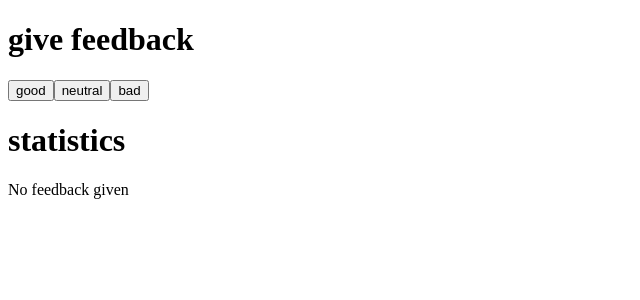
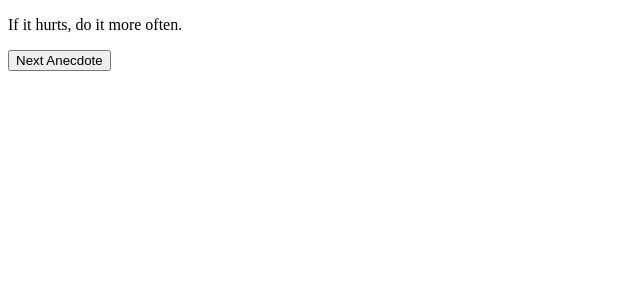
Before and after one commit to dennishemken/part1, a React (Vite) app: page / in a window 1280 px wide. Shown: the top 300 px of the page, without its empty margins (0-640 px from the left). Built offline with nearby package versions, Linux system fonts and the light colour scheme.

Commit message:
Exercise 1.12

```diff
--- a/src/App.jsx
+++ b/src/App.jsx
@@ -1,61 +1,28 @@
 import { useState } from 'react'
 
-const Button = ({ text, handleClick }) => (
-  <button onClick={handleClick}>{text}</button>
-)
+const App = () => {
+  const anecdotes = [
+    'If it hurts, do it more often.',
+    'Adding manpower to a late software project makes it later!',
+    'The first 90 percent of the code accounts for the first 90 percent of the development time...The remaining 10 percent of the code accounts for the other 90 percent of the development time.',
+    'Any fool can write code that a computer can understand. Good programmers write code that humans can understand.',
+    'Premature optimization is the root of all evil.',
+    'Debugging is twice as hard as writing the code in the first place. Therefore, if you write the code as cleverly as possible, you are, by definition, not smart enough to debug it.',
+    'Programming without an extremely heavy use of console.log is same as if a doctor would refuse to use x-rays or blood tests when diagnosing patients.',
+    'The only way to go fast, is to go well.'
+  ]
 
-const Statistics = (props) => {
-  if (props.good === 0 && props.neutral === 0 && props.bad === 0) {
-    return (
-      <div>
-        No feedback given
-      </div>
-    )
+  const [selected, setSelected] = useState(0)
+
+  const getRandomAnecdote = () => {
+    const randomIndex = Math.floor(Math.random() * anecdotes.length)
+    setSelected(randomIndex)
   }
 
   return (
     <div>
-      <table>
-        <tbody>
-          <StatisticsLine text="good" value={props.good} />
-          <StatisticsLine text="neutral" value={props.neutral} />
-          <StatisticsLine text="bad" value={props.bad} />
-          <StatisticsLine text="all" value={props.total} />
-          <StatisticsLine text="average" value={props.average} />
-          <StatisticsLine text="positive" value={`${props.positivePercentage} %`} />
-        </tbody>
-      </table>
-    </div>
-  )
-}
-
-const StatisticsLine = (props) => (
-  <tr>
-    <td>{props.text}</td>
-    <td>{props.value}</td>
-  </tr>
-)
-
-const App = () => {
-  const [good, setGood] = useState(0)
-  const [neutral, setNeutral] = useState(0)
-  const [bad, setBad] = useState(0)
-
-  return (
-    <div>
-      <h1>give feedback</h1>
-      <Button text="good" handleClick={() => setGood(good + 1)} />
-      <Button text="neutral" handleClick={() => setNeutral(neutral + 1)} />
-      <Button text="bad" handleClick={() => setBad(bad + 1)} />
-      <h1>statistics</h1>
-      <Statistics
-        good={good}
-        neutral={neutral}
-        bad={bad}
-        total={good + neutral + bad}
-        average={(good - bad) / (good + neutral + bad)}
-        positivePercentage={(good / (good + neutral + bad)) * 100}
-      />
+      <p>{anecdotes[selected]}</p>
+      <button onClick={getRandomAnecdote}>Next Anecdote</button>
     </div>
   )
 }
```
